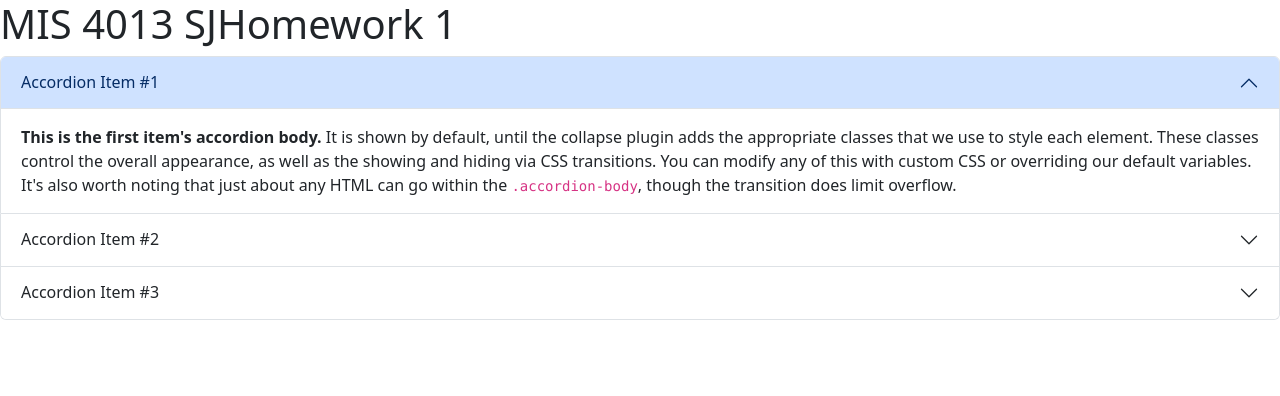
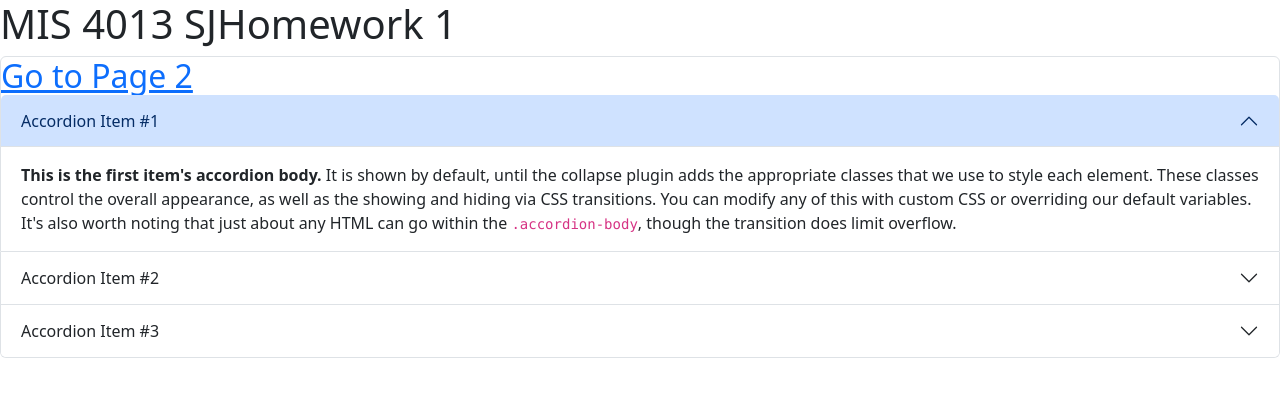
Before and after one commit to Shohruz2001/mis4013hw1SJ, a plain HTML site: page index.html in a window 1280 px wide. Drawn offline with nearby package versions, Linux system fonts and the light colour scheme.

Commit message:
Update index.html

```diff
--- a/index.html
+++ b/index.html
@@ -11,6 +11,7 @@
     <div class="accordion" id="accordionExample">
   <div class="accordion-item">
     <h2 class="accordion-header">
+      <a link href="page2.html">Go to Page 2</a>
       <button class="accordion-button" type="button" data-bs-toggle="collapse" data-bs-target="#collapseOne" aria-expanded="true" aria-controls="collapseOne">
         Accordion Item #1
       </button>
```
